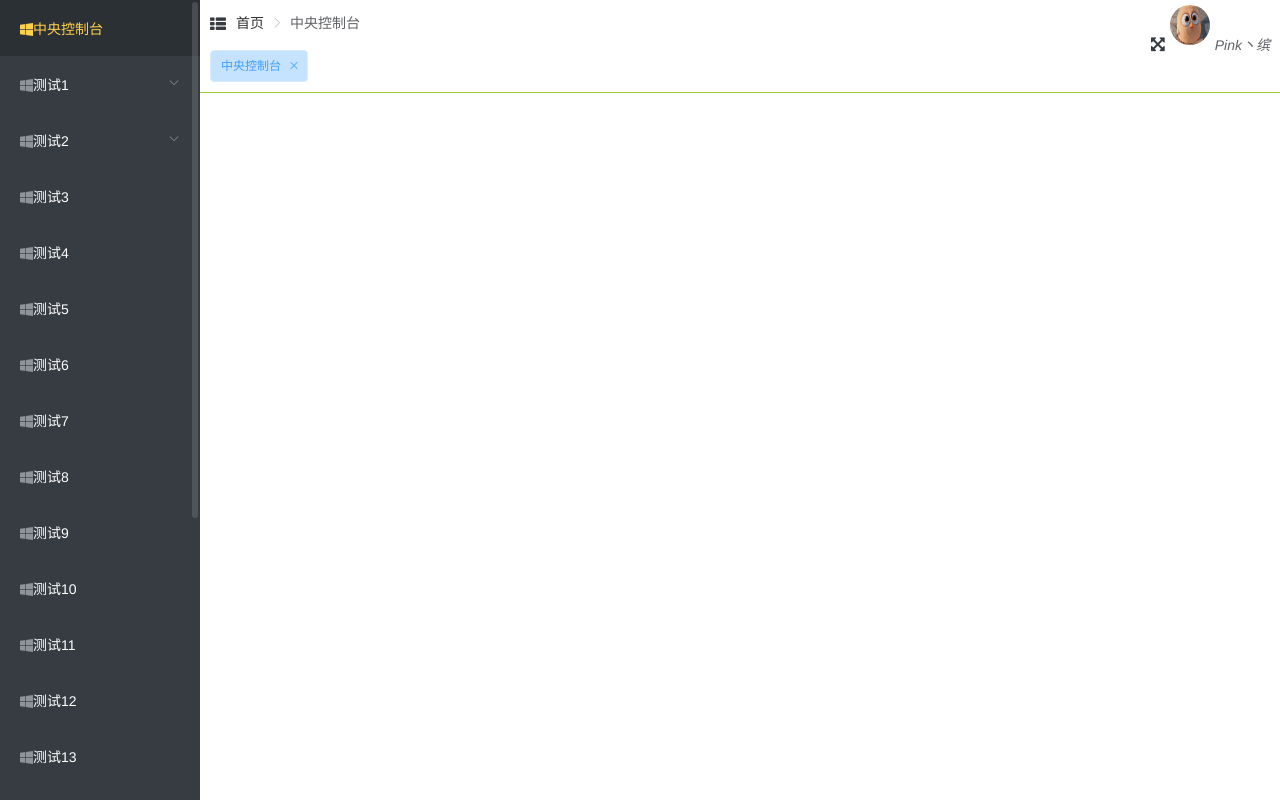
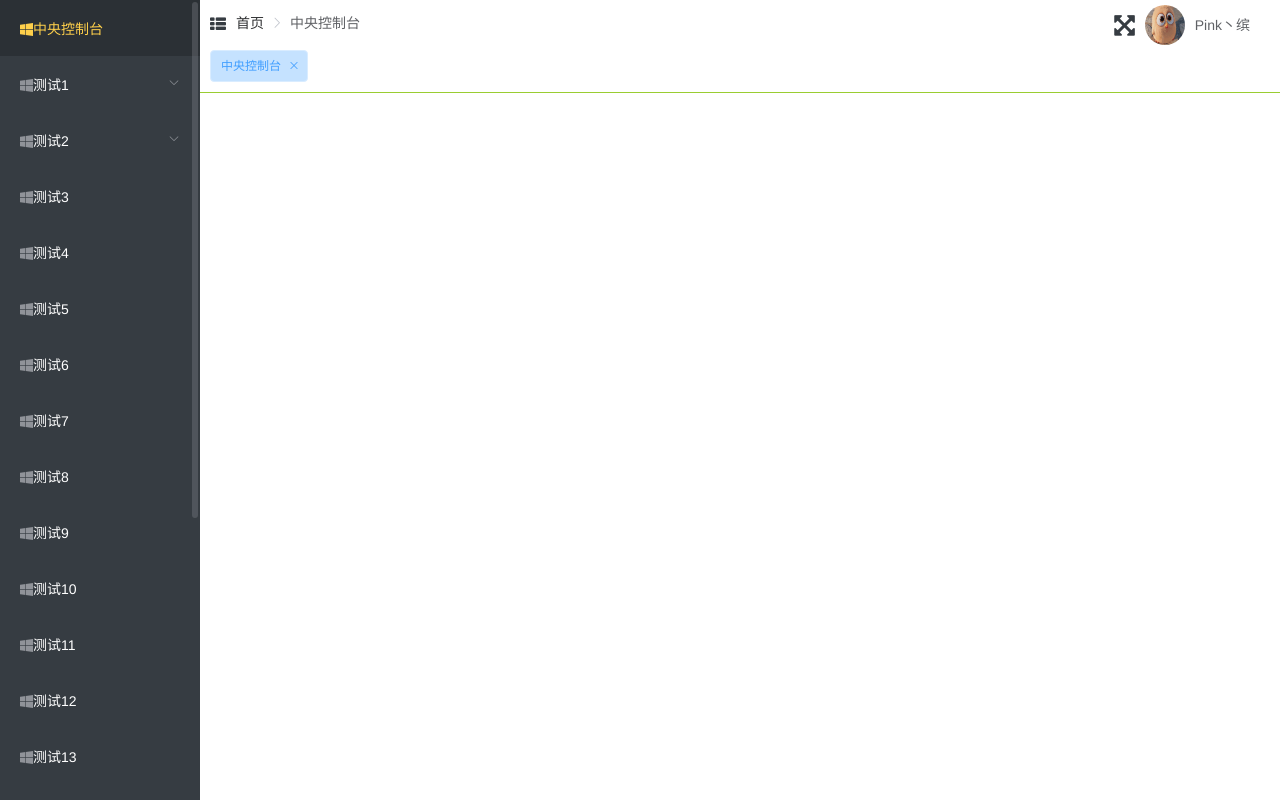
Before and after one commit to sky124380729/vue-leasing, a Vue app: page /#/platform in a window 1280 px wide. Built offline with nearby package versions, Linux system fonts and the light colour scheme.

Commit message:
样式变革

```diff
--- a/package.json
+++ b/package.json
@@ -15,6 +15,7 @@
     "element-ui": "^2.4.6",
     "font-awesome": "^4.7.0",
     "nprogress": "^0.2.0",
+    "screenfull": "^3.3.2",
     "swiper": "^4.3.5",
     "vue": "^2.5.2",
     "vue-router": "^3.0.1",
--- a/src/styles/index.scss
+++ b/src/styles/index.scss
@@ -42,12 +42,27 @@ a:hover {
   text-decoration: none;
 }
 
+i {
+    font-style: normal;
+}
+
 .fr {
   float: right;
 }
 
 .fl {
   float: left;
+}
+
+.clearfix:after{
+    display: block;
+    clear: both;
+    content: "";
+    visibility: hidden;
+    height: 0;
+}
+.clearfix{
+    zoom:1;
 }
 
 .pr-5 {
--- a/src/views/layout/components/Navbar.vue
+++ b/src/views/layout/components/Navbar.vue
@@ -2,24 +2,26 @@
     <section class="navbar">
         <div class="menubar">
             <!-- <i class="fa" :class="`${$store.state.collapse?'fa-indent':'fa-outdent'}`" @click="changeCollapse"></i> -->
+           <div class="fl">
                 <i class="fa fa-th-list" :class="{'fa-rotate-90':$store.state.collapse}" @click="changeCollapse"></i>
                 <!-- 面包屑导航 -->
                 <el-breadcrumb separator-class="el-icon-arrow-right">
                     <el-breadcrumb-item :to="{ path: '/' }">首页</el-breadcrumb-item>
                     <el-breadcrumb-item v-for="item in breadList" :key="item.name" :to="item.path">{{item.meta.title}}</el-breadcrumb-item>
                 </el-breadcrumb>
+           </div>
 
             <!-- 右侧菜单项 -->
             <div class="fr menu-right">
 
-                <el-tooltip class="item" effect="dark" content="全屏" placement="bottom">
-                    <i class="fa fa-arrows-alt"></i>
+                <el-tooltip class="item fl" effect="dark" content="全屏" placement="bottom">
+                    <i class="fa fa-arrows-alt" @click="fullScreen"></i>
                 </el-tooltip>
 
                 <el-dropdown>
                     <span class="el-dropdown-link">
-                        <img class="person-img" src="../../../assets/timg.gif" alt="">
-                        <i>Pink丶缤</i>
+                        <img class="person-img fl" src="../../../assets/timg.gif" alt="">
+                        <i class="person-name fl">Pink丶缤</i>
                     </span>
                     <el-dropdown-menu slot="dropdown">
                         <el-dropdown-item>我的消息</el-dropdown-item>
@@ -36,6 +38,7 @@
 
 <script>
 import NavTags from './NavTags'
+import screenfull from 'screenfull'
 export default {
     data() {
         return {}
@@ -55,8 +58,18 @@ export default {
             this.$router.push({
                 path: '/login'
             })
+        },
+        // 全屏
+        fullScreen() {
+            if (!screenfull.enabled) {
+                this.$message({
+                    message: 'you browser can not work',
+                    type: 'warning'
+                })
+                return false
             }
-
+            screenfull.toggle()
+        }
     },
     components: {
         NavTags
@@ -68,25 +81,25 @@ export default {
     .menubar {
         height: 50px;
         line-height: 50px;
-    }
+        overflow: hidden;
         .fa {
             color: #363c42;
             cursor: pointer;
             transition: all .4s;
         }
+        .fa-arrows-alt {
+            line-height: 50px;
+            font-size: 24px;
+        }
         .menu-right {
-        height: 50px;
-        line-height: 50px;
-    }
-    .el-dropdown-link {
-        display: block;
-        height: 50px;
-        line-height: 50px;
+            margin-right: 20px;
         }
         .person-img {
             width: 40px;
             height: 40px;
             border-radius: 50%;
-        margin: 5px;
+            margin: 5px 10px;
         }
+    }
+
 </style>
```
Lines whose indentation alone changed are shown as unchanged.
